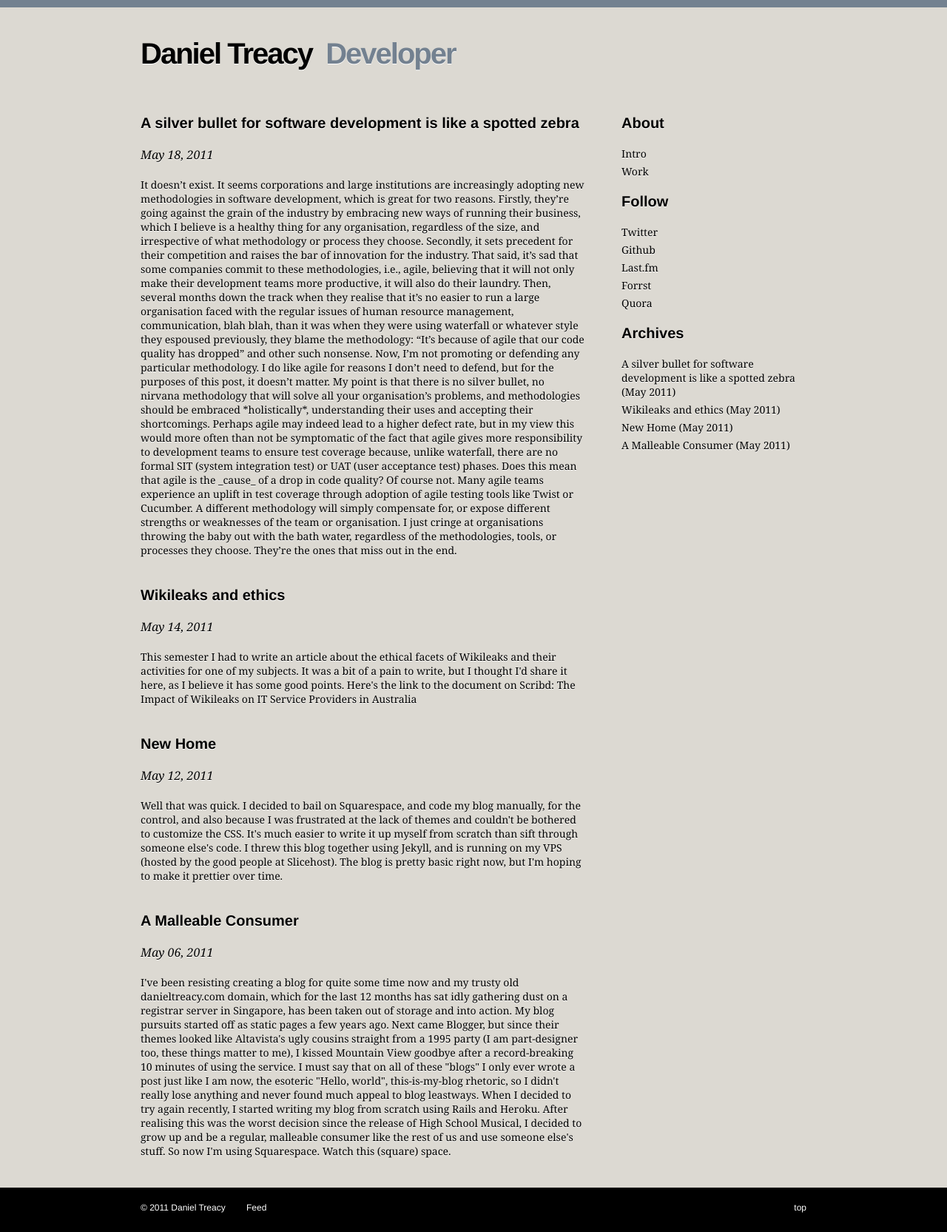
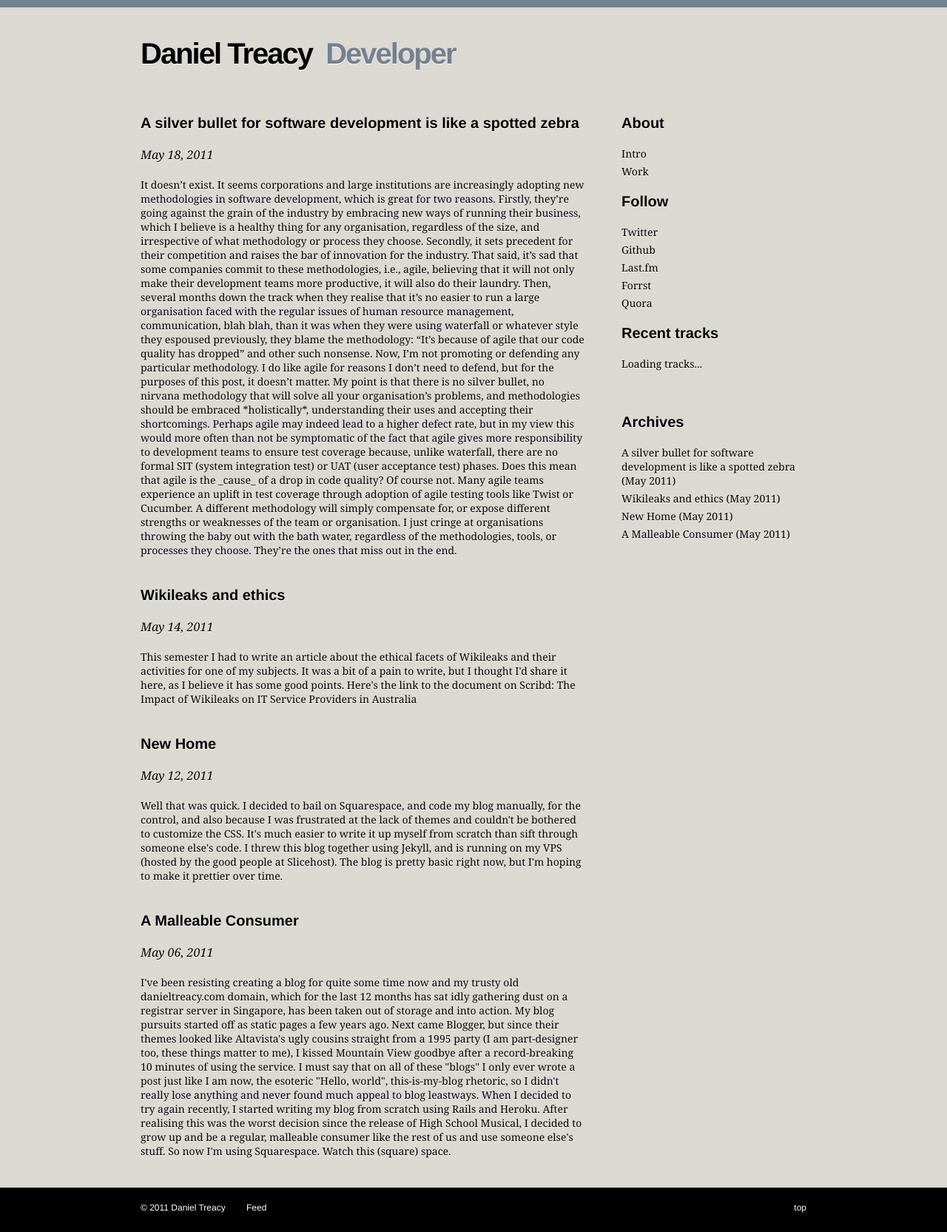
Before and after one commit to danieltreacy/danieltreacy.github.com, a Jekyll site: the page built from index.html, in a window 1280 px wide. Shown: the whole page at 74% size. Built offline with Jekyll 4.4.1, drawn with Linux system fonts in a browser that asks for light colours.

Commit message:
Lastfm recent tracks, replaced <header> with <div> for compatibility with non html5 browsers

```diff
--- a/_includes/header.html
+++ b/_includes/header.html
@@ -1,8 +1,8 @@
 <div id="top">
-  <header>
+  <div id="header">
     <h1>
       <a href="/">Daniel Treacy &nbsp;<span style="color: #738190">Developer</span></a>
     </h1>
 
-  </header>
+  </div>
 </div>
--- a/_includes/sidebar.html
+++ b/_includes/sidebar.html
@@ -1,3 +1,63 @@
+<script type="text/javascript">
+  $(document).ready(function() {
+
+    var api_key = "78eb730118d4ad422b019ad1a6440852";
+
+    var directive = {
+      'li': {
+        'track <- context': {
+          'span.track': 'track.name',
+          'span.artist': function(arg) {
+            return get_value(arg.item.artist);
+          },
+          'span.date': function(arg) {
+            return get_value(arg.item.date);
+          },
+          'span.topartist@style': function(arg) {
+            return "display: none"
+          }
+        }
+      }
+    };
+
+    // need to access some vars this way because for some fucked up reason last.fm
+    // decided to put a leading '#' sign on the variable which javascript cannot parse
+    // as valid json
+    var get_value = function(item) {
+      for (var k in item) {
+        return item[k];
+        break;
+      }
+    }
+
+    // last fm api call
+
+    // get top tracks
+    $.ajax({
+      url: "http://ws.audioscrobbler.com/2.0/",
+      dataType: "jsonp", // must be jsonp to support cross-domain ajax calls
+      data: { method: "user.getrecenttracks",
+        user: "danielttreacy",
+        api_key: api_key,
+        format: "json",
+        limit: "5" },
+      beforeSend: function() {
+        $('#loading').html("Loading tracks...");
+      },
+      success: function(tracks) {
+        // clear loading message
+        $('#loading').html("");
+        // render using PURE
+        $('ul#recenttracks').render(tracks.recenttracks.track, directive);
+      },
+      error: function(jqXHR, textStatus, errorThrown) {
+        $('#loading').html("Error getting tracks from Last.fm");
+      }
+    });
+
+  });
+</script>
+
 <div id="sidebar">
 
   <h2>About</h2>
@@ -16,6 +76,16 @@
     <li><a href="http://www.quora.com/Daniel-Treacy" target="_blank">Quora</a></li>
   </ul>
 
+  <h2>Recent tracks</h2>
+  <span id="loading"></span>
+  <ul id="recenttracks">
+    <li>
+      <span class="track"></span><br />
+      <span class="artist"></span><span class="topartist"></span><br />
+      <span class="date"></span>
+    </li>
+  </ul>
+
   <h2>Archives</h2>
   <ul>
     {% for post in site.posts %}
--- a/_layouts/default.html
+++ b/_layouts/default.html
@@ -6,6 +6,7 @@
     <link href="/stylesheets/blog.css" media="screen" rel="stylesheet" type="text/css" />
     <script type="text/javascript" src="/scripts/jquery.js"></script>
     <script type="text/javascript" src="/scripts/page.js"></script>
+    <script type="text/javascript" src="/scripts/pure.min.js"></script>
     <title>Daniel Treacy &mdash; {{ page.title }}</title>
     {% include analytics.html %}
   </head>
--- a/stylesheets/blog.css
+++ b/stylesheets/blog.css
@@ -14,19 +14,19 @@
   height: 90px;
   position: relative;
   border-top: 10px solid #738190; }
-  #top header {
+  #top #header {
     width: 900px;
     margin: 0 auto;
     font-family: "Just Me Again Down Here", serif;
     font-weight: normal; }
-    #top header a {
+    #top #header a {
       margin: 0; }
-    #top header a:link, #top header a:visited, #top header a:active {
+    #top #header a:link, #top #header a:visited, #top #header a:active {
       color: black;
       text-decoration: none; }
-    #top header a:hover {
+    #top #header a:hover {
       color: #2f5471; }
-    #top header h1 {
+    #top #header h1 {
       margin: 40px 0;
       float: left;
       font-family: Helvetica, Arial, sans-serif;
@@ -34,7 +34,7 @@
       padding: 0;
       font-weight: bold;
       letter-spacing: -2px; }
-      #top header h1 a {
+      #top #header h1 a {
         margin: 0; }
 
 .wrapper {
@@ -113,6 +113,20 @@
   clear: both;
   height: 50px; }
 
+.artist {
+  color: #555555; }
+
+.date {
+  color: #666666;
+  font-style: italic;
+  font-size: 90%; }
+
+.topartist {
+  color: #339933;
+  margin-left: 10px;
+  font-size: 90%;
+  font-weight: bold; }
+
 #bottom {
   width: 100%;
   height: 20px;
```
Also changed, not shown: stylesheets/blog.sass (+15 -1 lines), scripts/page.js (line endings or trailing spaces), scripts/pure.min.js (added), 1 other file.
